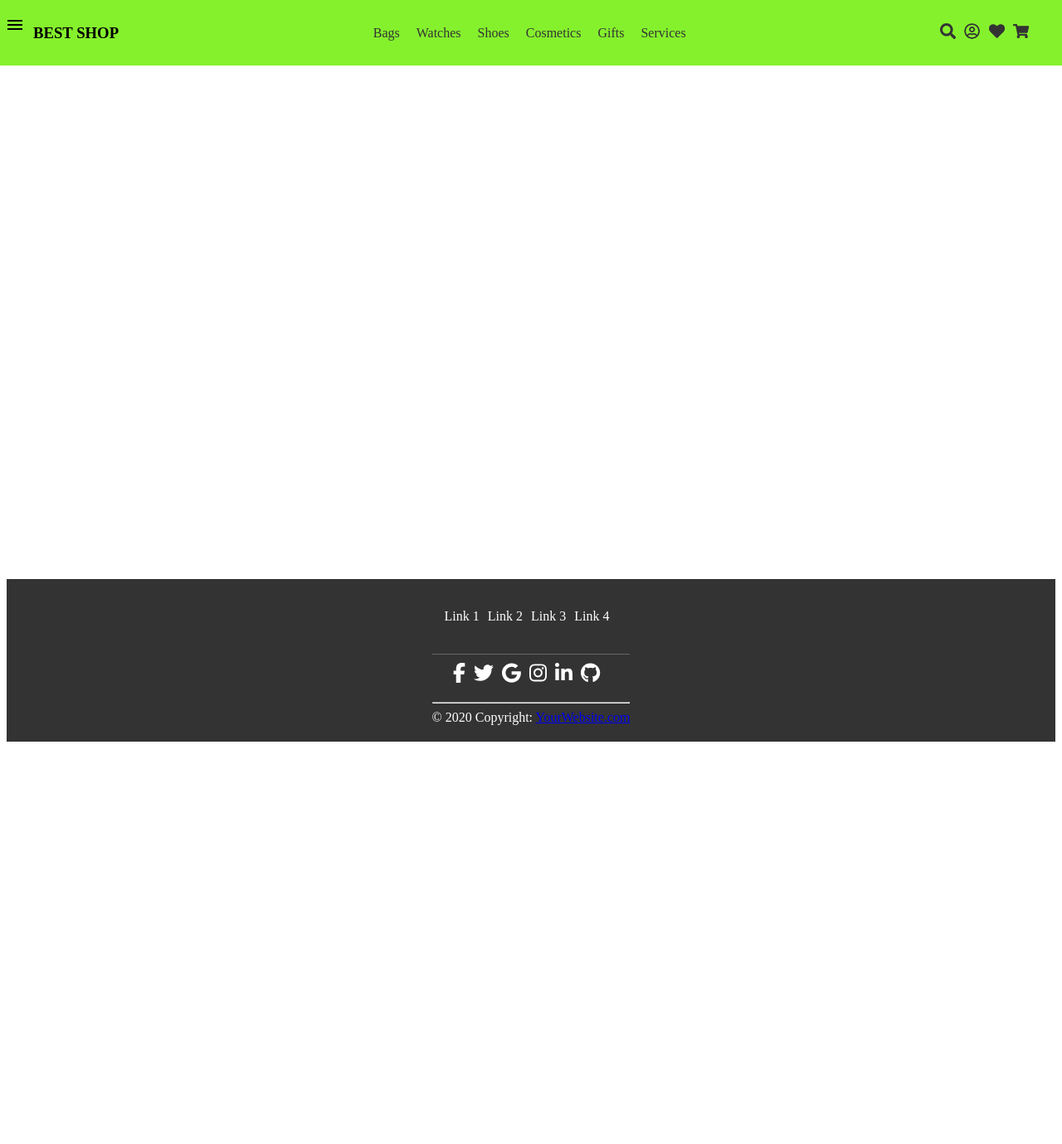
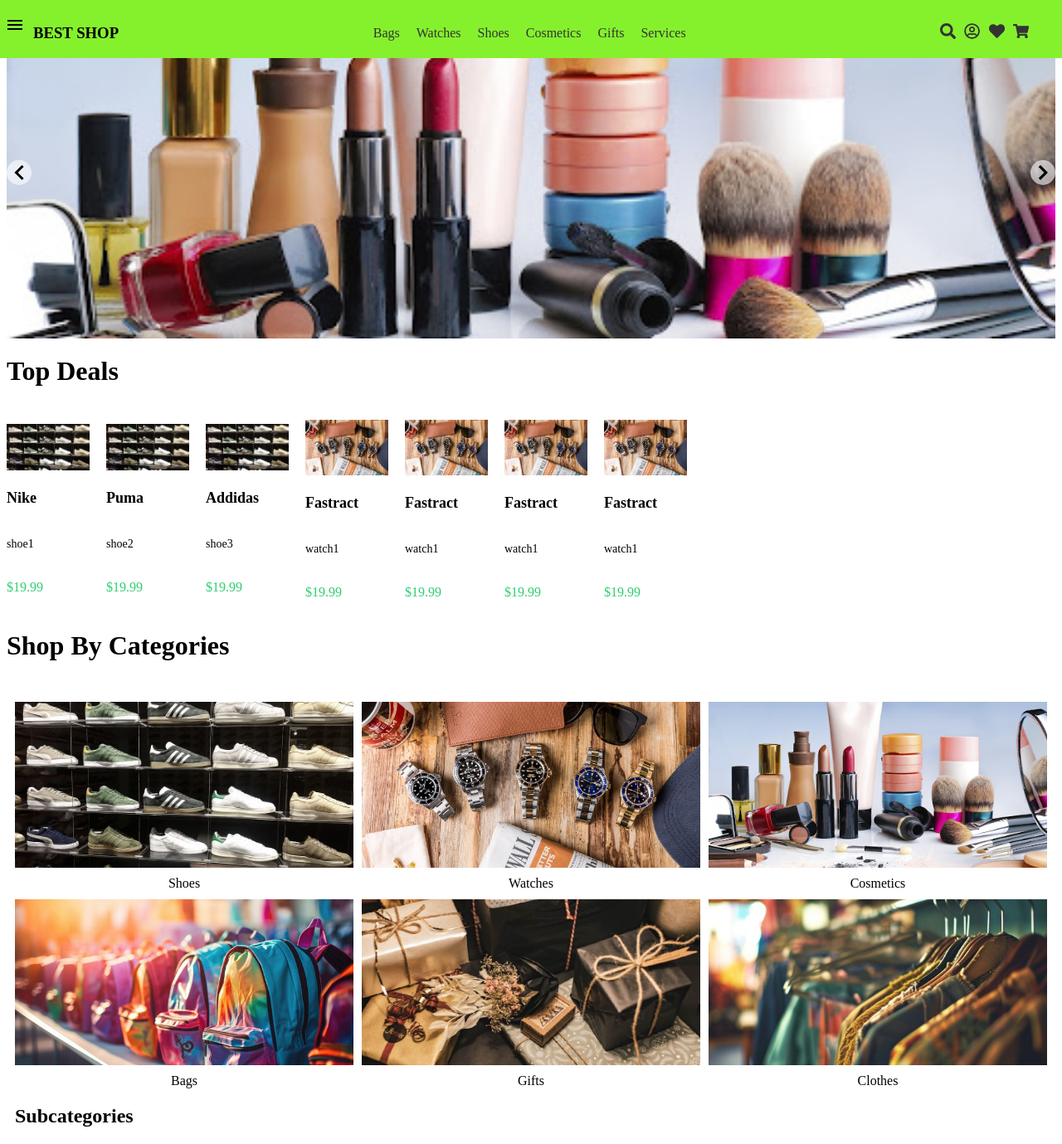
Before and after one commit to Kisore06/best__shop_, a React (Create React App) app: page /bags in a window 1280 px wide. Shown: the top 1379 px of the page at 83% size. Before the commit the page ends 902 px from the top, so only its background shows below. Built offline with nearby package versions, Linux system fonts and the light colour scheme.

Commit message:
fourth commit

```diff
--- a/src/App.js
+++ /dev/null
@@ -1,20 +0,0 @@
-// App.js
-
-import React from 'react';
-import Home from './components/Header';
-import Content from './components/Content';
-import Footer from './components/Footer';
-import VerticalNav from './components/verticalNav';
-
-function App() {
-  return (
-    <div className="App">
-      <VerticalNav/>
-      <Home />
-      <Content />
-      <Footer />
-    </div>
-  );
-}
-
-export default App;
--- a/src/App.jsx
+++ b/src/App.jsx
@@ -1,3 +1,4 @@
+import React from 'react';
 import Home from './components/Header';
 import Content from './components/Content';
 import Footer from './components/Footer';
@@ -8,27 +9,24 @@
 import { Route, Routes } from "react-router-dom";
 import ShoeCategories from './components/Shoes/ShoeCategories';
 import Brands from './components/Brands/Brands';
-
+import BagCategories from './components/Bags/BagCategories'; // Corrected import statement
 
 function App() {
-
-  return (
+ return (
     <div className="App">
-
       <Home />
       <Slider />
-      <ProductList
-        products={products}
-      />
+      <ProductList products={products} />
       <Categories />
       <Routes>
         <Route path="/shoes" element={<ShoeCategories/>} />
+        <Route path="/bags" element={<BagCategories/>} /> {/* Corrected usage */}
       </Routes>
       <Brands />
       <Content />
       <Footer />
     </div>
-  );
+ );
 }
 
 export default App;
--- /dev/null
+++ b/src/components/Bags/BagCategories.jsx
@@ -0,0 +1,27 @@
+// BagCategories.jsx
+import React from 'react';
+
+const BagCategories = () => {
+  // Define subcategories for bags
+  const bagSubcategories = [
+    "Handbags",
+    "Backpacks",
+    "Totes",
+    "Crossbody Bags",
+    // Add more subcategories as needed
+  ];
+
+  return (
+    <div>
+      <h1>Bag Categories</h1>
+      {/* Display subcategories */}
+      <ul>
+        {bagSubcategories.map((subcategory, index) => (
+          <li key={index}>{subcategory}</li>
+        ))}
+      </ul>
+    </div>
+  );
+};
+
+export default BagCategories;
--- a/src/components/Categories/Categories.jsx
+++ b/src/components/Categories/Categories.jsx
@@ -1,3 +1,4 @@
+// Categories.jsx
 import React from 'react';
 import { Link } from 'react-router-dom';
 import shoes from '../../Assets/shoess.jpg';
@@ -12,7 +13,7 @@
  { name: 'Shoes', image: shoes },
  { name: 'Watches', image: watches },
  { name: 'Cosmetics', image: cosmetics },
- { name: 'Bags', image: bags },
+ { name: 'Bags', image: bags, subcategories: ['Handbags', 'Backpacks', 'Totes', 'Crossbody Bags'] }, // Added subcategories here
  { name: 'Gifts', image:gift },
  { name: 'Clothes', image:clothes}
 ];
@@ -24,10 +25,22 @@
      <br></br>
         <div className="categories">
         {categories.map((category, index) => (
-            <Link key={index} to={`/${category.name.toLowerCase()}`}>
-            <img src={category.image} alt={category.name} />
-            <span>{category.name}</span>
-            </Link>
+            <div key={index}>
+              <Link to={`/${category.name.toLowerCase()}`}>
+                <img src={category.image} alt={category.name} />
+                <span>{category.name}</span>
+              </Link>
+              {category.name === 'Bags' && ( // Check if the category is Bags
+                <div className="subcategories">
+                 <h2>Subcategories</h2>
+                 <ul>
+                    {category.subcategories.map((subcategory, subIndex) => (
+                      <li key={subIndex}>{subcategory}</li>
+                    ))}
+                 </ul>
+                </div>
+              )}
+            </div>
         ))}
         </div>
     </div>
--- a/src/components/Header.css
+++ b/src/components/Header.css
@@ -10,7 +10,8 @@
   top: 0; /* Position it at the top of the viewport */
   left: 0; /* Position it at the left of the viewport */
   right: 0; /* Ensure it spans the full width of the viewport */
-  z-index: 1000; /* Ensure it stays on top of other content */
+  z-index: 1000;
+  height: 50px; /* Ensure it stays on top of other content */
  }
 
 
--- a/src/components/Header.jsx
+++ b/src/components/Header.jsx
@@ -4,7 +4,7 @@
 import React from 'react';
 import './Header.css';
 import { FaRegUserCircle, FaSearch, FaHeart, FaShoppingCart } from "react-icons/fa";
-import VerticalNav from './verticalNav.jsx'; // Use the correct name of your component
+import VerticalNav from '../components/verticalNavbar/verticalNav.jsx'; // Use the correct name of your component
 
 const Header = () => {
  return (
```
Also changed, not shown: package.json (+8 -1 lines), src/components/Bags/bag.css (added, +20 -0 lines), src/components/verticalNavbar/verticalNav.css (renamed from src/components/verticalNav.css), src/components/verticalNavbar/verticalNav.jsx (renamed from src/components/verticalNav.jsx), 1 other file (tests, documents, lock files or other folders).
